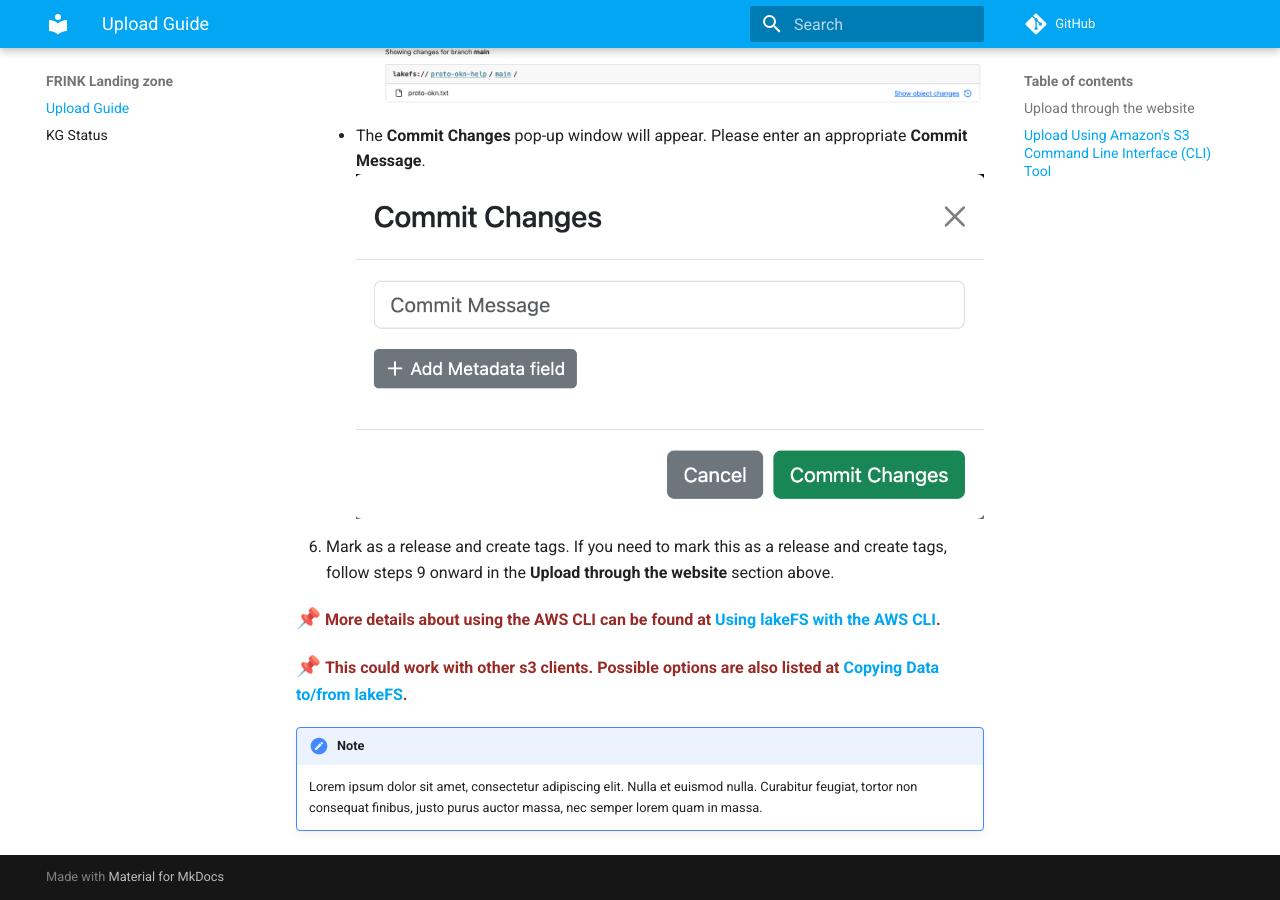
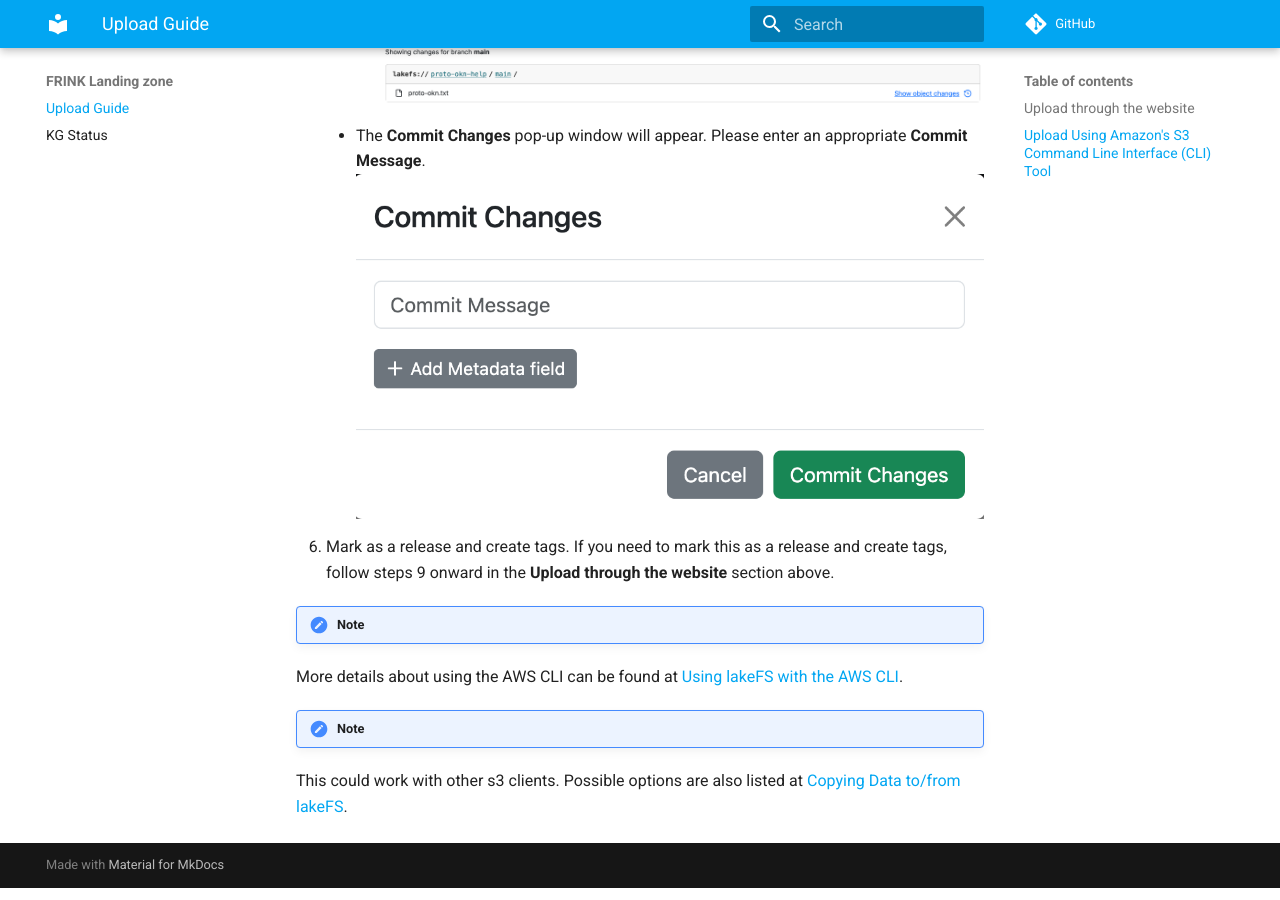
Before and after one commit to frink-okn/frink-landing-zone, an MkDocs documentation site: the page built from docs/index.md, in a window 1280 px wide and 900 px high, scrolled down 5324 px. Built offline with MkDocs 1.6.1 and Material for MkDocs 9.7.7, drawn with Linux system fonts in a browser that asks for light colours; comment, search, counter and statistics services are not loaded.

Commit message:
Update index.md

```diff
--- a/docs/index.md
+++ b/docs/index.md
@@ -66,12 +66,10 @@ Theme 1 Teams, there are several ways to upload your graph to the Frink Landing
 6. Mark as a release and create tags. If you need to mark this as a release and create tags, follow steps 9 onward in the **Upload through the website** section above.
 
 
-<span style='font-size:20px;'>&#128204;</span> <font color="#992B27"><strong>More details about using the AWS CLI can be found at <a href="https://docs.lakefs.io/integrations/aws_cli.html">Using lakeFS with the AWS CLI</a>.</strong></font>
+!!! note
 
-<span style='font-size:20px;'>&#128204;</span> <font color="#992B27"><strong>This could work with other s3 clients. Possible options are also listed at <a href="https://docs.lakefs.io/howto/copying.html">Copying Data to/from lakeFS</a>.</strong></font>
+   More details about using the AWS CLI can be found at <a href="https://docs.lakefs.io/integrations/aws_cli.html">Using lakeFS with the AWS CLI</a>.
 
 !!! note
 
-    Lorem ipsum dolor sit amet, consectetur adipiscing elit. Nulla et euismod
-    nulla. Curabitur feugiat, tortor non consequat finibus, justo purus auctor
-    massa, nec semper lorem quam in massa.
+   This could work with other s3 clients. Possible options are also listed at <a href="https://docs.lakefs.io/howto/copying.html">Copying Data to/from lakeFS</a>.
```
